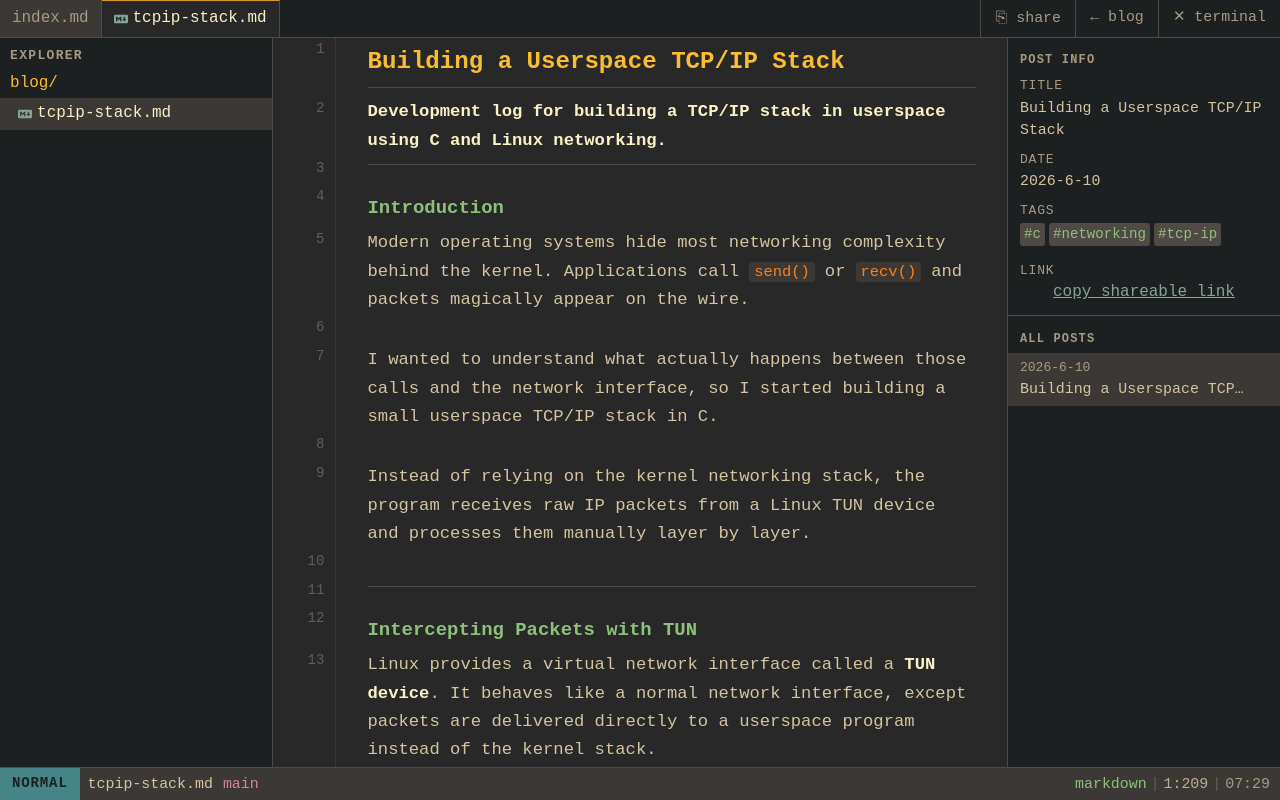
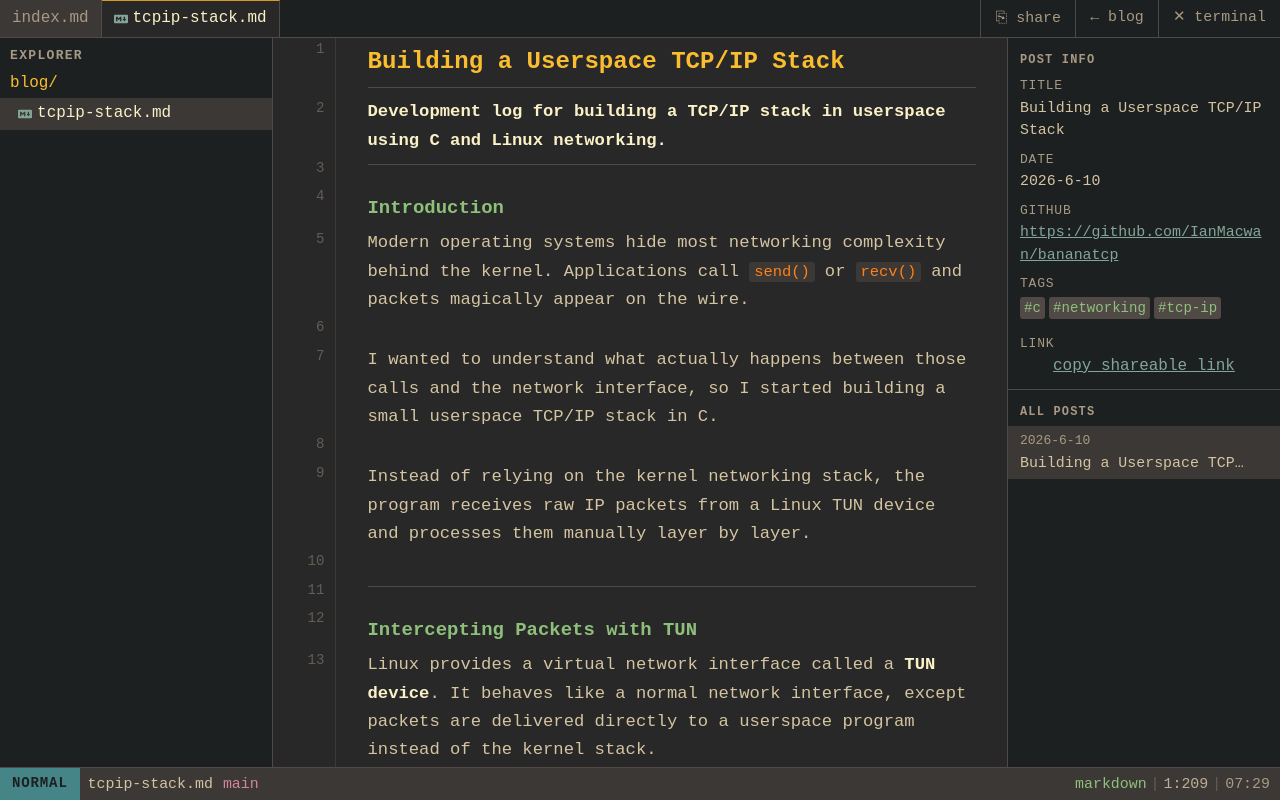
Before and after one commit to IanMacwan/IanMacwan.github.io, a React (Vite) app: page /blogs/tcpip-stack in a window 1280 px wide. Built offline with nearby package versions, Linux system fonts and the light colour scheme; a web font is replaced by a local one.

Commit message:
feat: github link to blog info

```diff
--- a/src/content/blogPosts.ts
+++ b/src/content/blogPosts.ts
@@ -2,6 +2,7 @@ export interface BlogPost {
   slug: string;
   title: string;
   date: string;
+  link: string;
   tags: string[];
   content: string;
 }
@@ -11,6 +12,7 @@ export const blogPosts: BlogPost[] = [
     slug: "tcpip-stack",
     title: "Building a Userspace TCP/IP Stack",
     date: "2026-6-10",
+    link: "https://github.com/IanMacwan/bananatcp",
     tags: ["c", "networking", "tcp-ip"],
     content: `# Building a Userspace TCP/IP Stack
 **Development log for building a TCP/IP stack in userspace using C and Linux networking.**
--- a/src/index.css
+++ b/src/index.css
@@ -697,6 +697,13 @@ body {
   letter-spacing: 0.06em;
 }
 .info-value  { color: var(--fg2); font-size: 0.71rem; word-break: break-word; }
+.info-value-link {
+  color: var(--blue);
+  font-size: 0.71rem;
+  word-break: break-word;
+  cursor: pointer;
+  text-decoration: underline;
+}
 .info-tags   { display: flex; flex-wrap: wrap; gap: 0.19rem; margin-top: 0.1rem; }
 .info-tag    {
   background: var(--bg2); color: var(--aqua);
--- a/src/pages/BlogPost.tsx
+++ b/src/pages/BlogPost.tsx
@@ -126,6 +126,10 @@ export default function BlogPost() {
             <span className="info-value">{post.date}</span>
           </div>
           <div className="info-row">
+            <span className="info-label">github</span>
+            <a href={post.link} target="_blank" rel="noopener noreferrer" className="info-value-link">{post.link}</a>
+          </div>
+          <div className="info-row">
             <span className="info-label">tags</span>
             <div className="info-tags">
               {post.tags.map((t) => (
```
